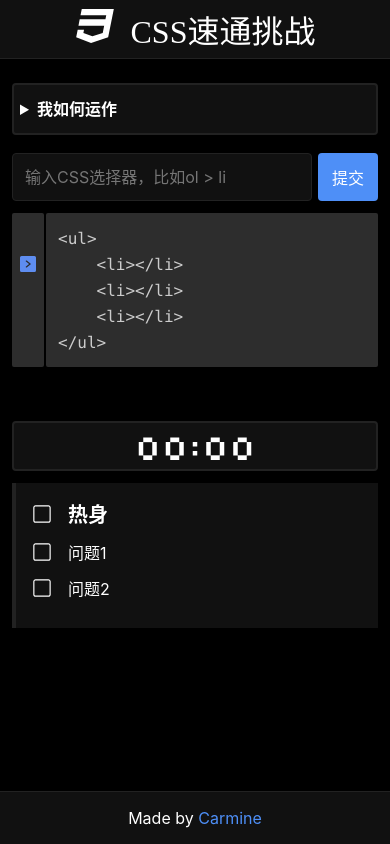
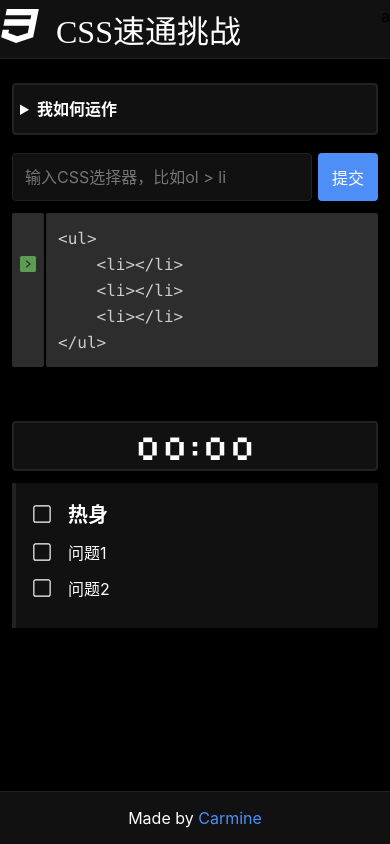
Before and after one commit to carmineDYJ/css-speedrun, a Vue app: page / in a window 390 px wide. Built offline with nearby package versions, Linux system fonts and the light colour scheme; a web font is replaced by a local one.

Commit message:
adjust TopNav layout, make room for button which could switch dark and light mode, try add class to <html> in TopNav component

```diff
--- a/index.html
+++ b/index.html
@@ -4,6 +4,7 @@
     <meta charset="UTF-8" />
     <link rel="icon" type="image/svg+xml" href="./src/assets/icons/css3.svg" />
     <meta name="viewport" content="width=device-width, initial-scale=1.0, minimum-scale=1.0, maximum-scale=1.0, user-scalable=no, viewport-fit=cover">
+    <meta name="google-site-verification" content="SKJXC5kX5_5FP6obuuRwXNupd22rUtAKb8e5PPSST6w" />
     <meta name="description" content="CSS speedrun CSS 速通挑战 CSS 快速通关">
     <title>CSS 速通挑战</title>
   </head>
--- a/src/assets/stylesheets/fonts.scss
+++ b/src/assets/stylesheets/fonts.scss
@@ -1,6 +1,7 @@
 @font-face {
   font-family: 'ZCOOLQingKeHuangYou-Regular';
   src: url('../fonts/ZCOOLQingKeHuangYou-Regular.ttf');
+  font-display: swap;
 }
 @font-face {
   font-family: 'Silkscreen-Regular';
@@ -9,4 +10,5 @@
 @font-face {
   font-family: 'NotoSansSC-Regular';
   src: url('../fonts/NotoSansSC-Regular.otf');
+  font-display: swap;
 }
--- a/src/components/TopNav.vue
+++ b/src/components/TopNav.vue
@@ -1,14 +1,20 @@
 <script setup>
-
+const rootHTMLElement = document.querySelector('html')
+rootHTMLElement.classList.add("fuck");
 </script>
 
 <template>
-  <div class="top-nav-wrapper">
-    <div class="top-nav">
+  <nav class="top-nav-wrapper">
+    <div class="top-nav-inner-wrapper">
+      <div class="top-nav-title">
         <img class="css3-svg" src="../assets/icons/css3.svg" />
         <h1>CSS速通挑战</h1>
       </div>
+      <div class="switch-dark-light-mode-button">
+        a
       </div>
+    </div>
+  </nav>
 </template>
 
 <style lang="scss" scoped>
@@ -17,10 +23,15 @@
   background: #111;
   justify-content: center;
   padding: 6px 0;
-  >.top-nav {
+
+  >.top-nav-inner-wrapper {
+    width: 688px;
     display: flex;
-    flex-direction: row;
     justify-content: space-between;
+
+    >.top-nav-title {
+      display: flex;
+
       >.css3-svg {
         height: 60px;
         margin-right: 24px;
@@ -34,19 +45,24 @@
         align-items: center;
       }
     }
+  }
 
 }
+
 @media (max-width: 700px) {
   .top-nav-wrapper {
-    > .top-nav {
-      > .css3-svg {
+    >.top-nav-inner-wrapper {
+      >.top-nav-title {
+        >.css3-svg {
           height: 40px;
           margin-right: 16px;
         }
+
         >h1 {
           font-size: 32px;
         }
       }
     }
   }
+}
 </style>
--- a/src/style.scss
+++ b/src/style.scss
@@ -2,5 +2,6 @@
 @import url('./assets/stylesheets/fonts.scss');
 
 :root {
+  // filter: invert(1);
   font-family: -apple-system, "Noto Sans", "Helvetica Neue", Helvetica, "Nimbus Sans L", Arial, "Liberation Sans", "PingFang SC", "Hiragino Sans GB", "Noto Sans CJK SC", "Source Han Sans SC", "Source Han Sans CN", "Microsoft YaHei", "Wenquanyi Micro Hei", "WenQuanYi Zen Hei", "ST Heiti", SimHei, "WenQuanYi Zen Hei Sharp", sans-serif;
 }
```
Also changed, not shown: src/assets/icons/hint_arrow.svg. Lines whose indentation alone changed are shown as unchanged.
